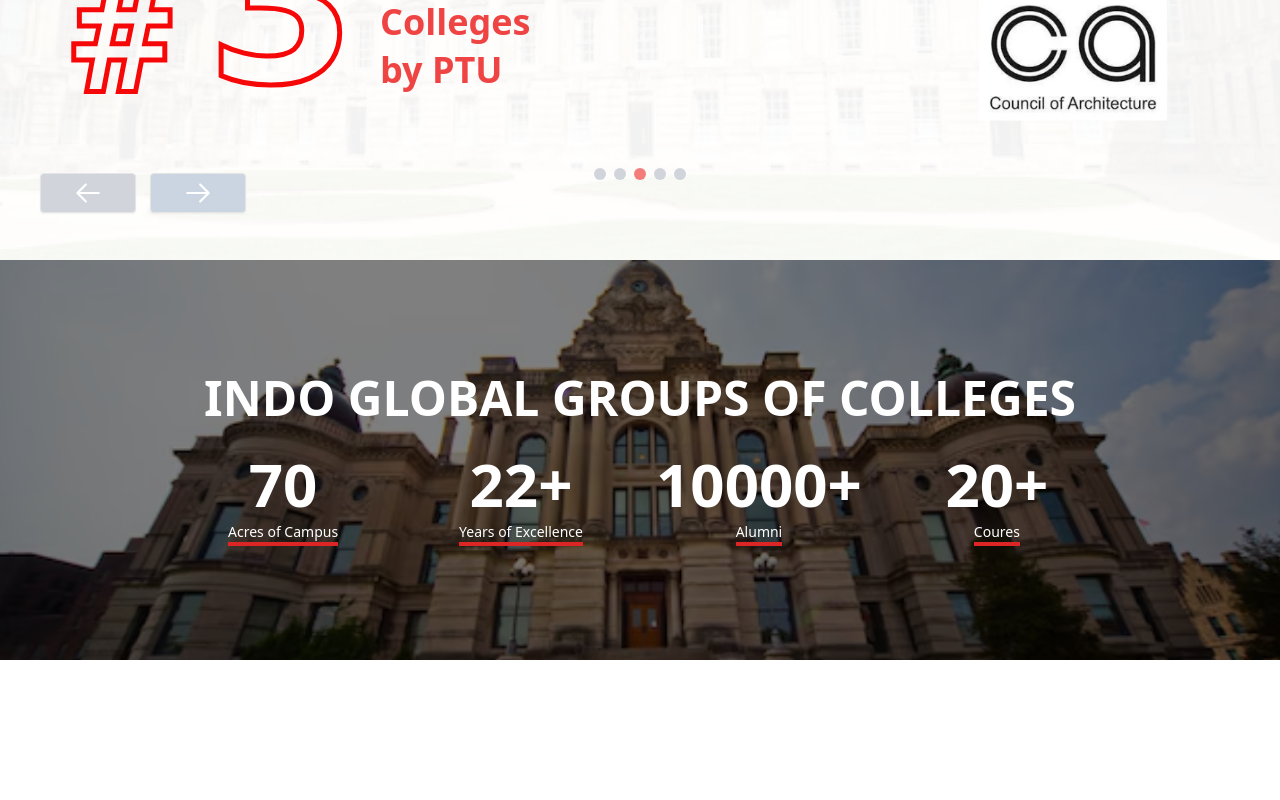
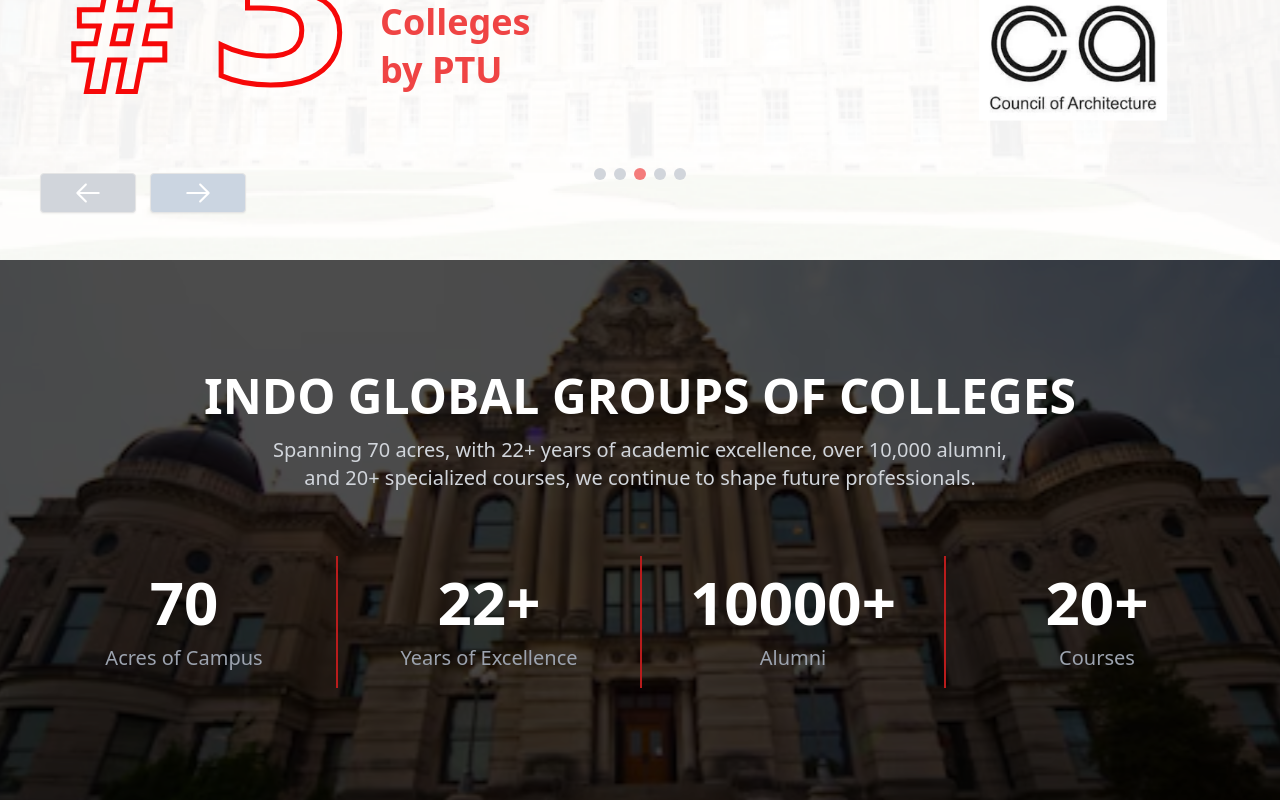
Before and after one commit to Stealth-Rishabh/IndoGlobal, a React (Vite) app: page / in a window 1280 px wide. Shown: the part 1132-1932 px from the top of the page. Before the commit the page ends 1792 px from the top, so only its background shows below. Built offline with nearby package versions, Linux system fonts and the light colour scheme.

Commit message:
Built Stats component

```diff
--- a/src/apps/LandingPage/Stats.jsx
+++ b/src/apps/LandingPage/Stats.jsx
@@ -1,65 +1,42 @@
-"use client"
+import React from 'react';
+import bg from "../../assets/stats-bg.svg";
 
-import { useEffect, useRef } from "react"
-import { motion, useInView, useAnimation } from "framer-motion"
-import bg from '../../assets/stats-bg.svg'
-const stats = [
-  { value: 70, label: "Acres of Campus" },
-  { value: 22, label: "Years of Excellence", suffix: "+" },
-  { value: 10000, label: "Alumni", suffix: "+" },
-  { value: 20, label: "Coures", suffix: "+" },
-]
-
-const CountUp = ({ value, suffix = "" }) => {
-  const controls = useAnimation()
-  const ref = useRef(null)
-  const inView = useInView(ref)
-
-  useEffect(() => {
-    if (inView) {
-      controls.start({
-        opacity: 1,
-        y: 0,
-        transition: { duration: 0.5, ease: "easeOut" }
-      })
-    }
-  }, [controls, inView])
+const Stats = () => {
+  const stats = [
+    { data: "70", title: "Acres of Campus" },
+    { data: "22+", title: "Years of Excellence" },
+    { data: "10000+", title: "Alumni" },
+    { data: "20+", title: "Courses" },
+  ];
 
   return (
-    <motion.div
-      ref={ref}
-      initial={{ opacity: 0, y: 20 }}
-      animate={controls}
-      className="text-6xl font-bold text-white"
-    >
-      {value}{suffix}
-    </motion.div>
-  )
-}
-
-
-export default function Stats() {
-  return (
-    <div className="relative w-full h-[400px] overflow-hidden">
+    <section className="py-28 relative">
       <img
         src={bg}
-        alt="College Building"
-        className="absolute inset-0 w-full h-full object-cover"
+        alt="stats"
+        className="absolute object-cover top-0 h-full w-full -z-10"
       />
-      <div className="absolute inset-0 bg-black bg-opacity-50" />
-      <div className="relative z-10 h-full flex flex-col justify-center items-center">
-        <h1 className="text-4xl md:text-5xl font-bold text-white mb-8 text-center px-4">
-          INDO GLOBAL GROUPS OF COLLEGES
-        </h1>
-        <div className="grid grid-cols-2 md:grid-cols-4 gap-8 px-4">
-          {stats.map((stat, index) => (
-            <div key={index} className="flex flex-col items-center">
-              <CountUp value={stat.value} suffix={stat.suffix} className=""/>
-              <div className="text-sm text-white mt-2 text-center border-b-4 border-red-600">{stat.label}</div>
+      <div className="bg-black inset-0 opacity-70 absolute z-20" />
+      <div className="mx-auto max-w-screen-xl px-4 md:px-8 relative z-30">
+        {/* text - start */}
+        <div className="mb-10 md:mb-16">
+          <h2 className="mb-4 text-center text-3xl font-semibold text-white sm:text-5xl">INDO GLOBAL GROUPS OF COLLEGES</h2>
+          <p className="mx-auto max-w-screen-md text-center text-gray-300 sm:text-lg lg:text-xl">
+            Spanning 70 acres, with 22+ years of academic excellence, over 10,000 alumni, and 20+ specialized courses, we continue to shape future professionals.
+          </p>
+        </div>
+        {/* text - end */}
+        <div className="grid grid-cols-2 gap-8 md:grid-cols-4 md:gap-0 md:divide-x-2  md:divide-red-700">
+          {stats.map((item, index) => (
+            <div key={index} className="flex flex-col items-center md:p-4">
+              <div className="text-4xl font-semibold text-white sm:text-6xl">{item.data}</div>
+              <div className="mt-3 text-sm font-medium text-gray-400 sm:text-xl">{item.title}</div>
             </div>
           ))}
         </div>
       </div>
-    </div>
-  )
-}
+    </section>
+  );
+};
+
+export default Stats;
```
